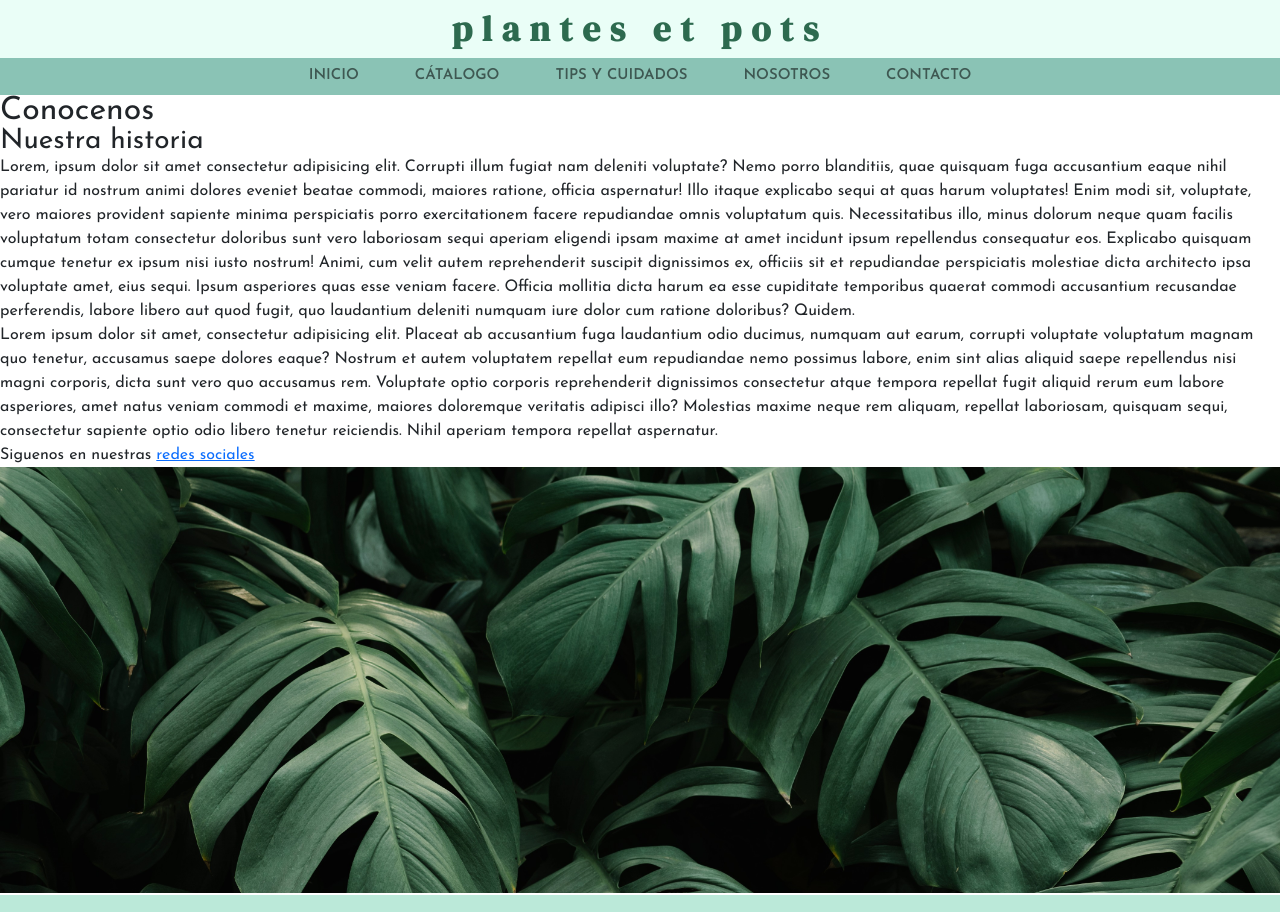
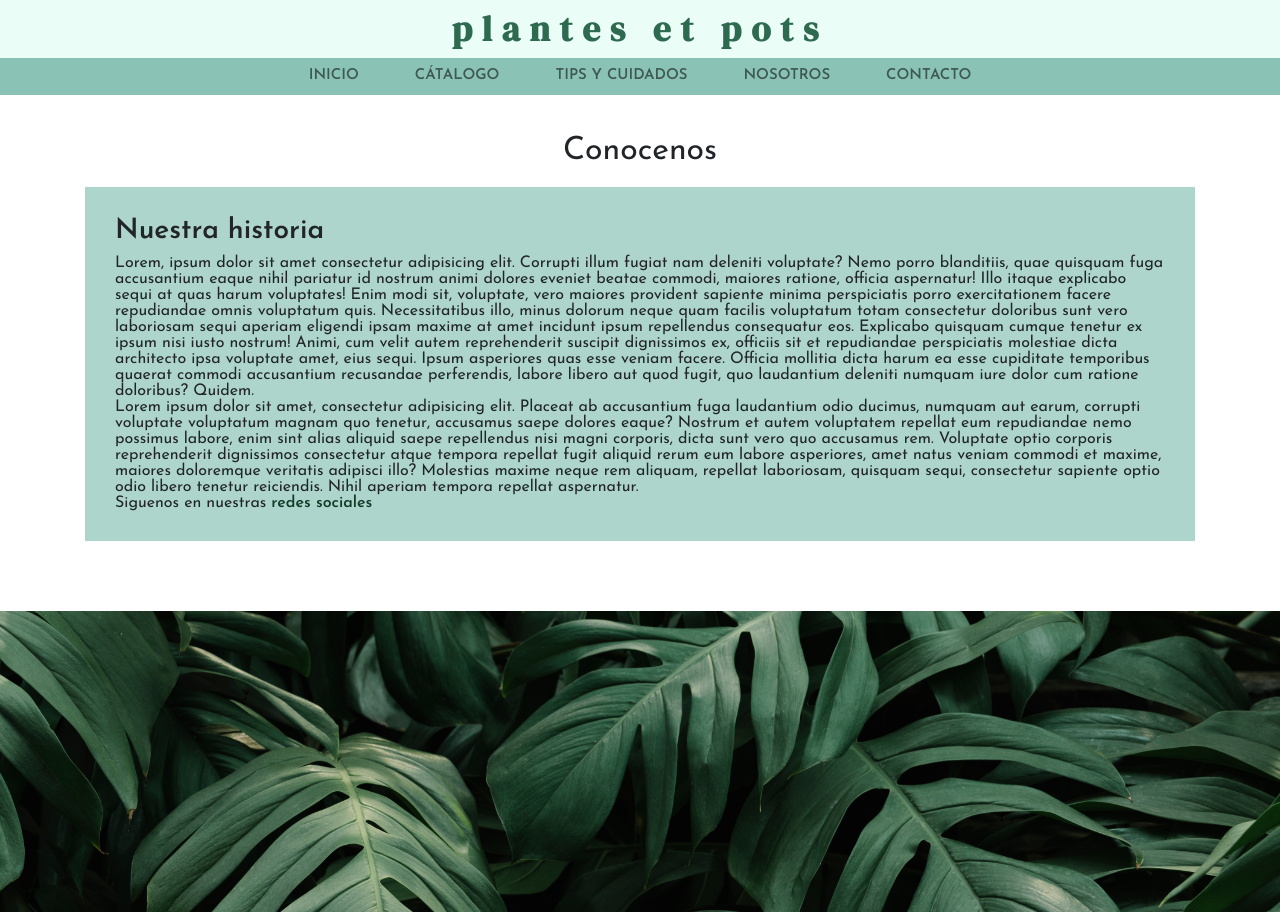
Before and after one commit to camyael/paginaCamilaVillaverde, a website: page pages/nosotros.html in a window 1280 px wide. Shown: the top 912 px of the page. Drawn offline with nearby package versions, Linux system fonts and the light colour scheme.

Commit message:
nosotros con sass

```diff
--- /dev/null
+++ b/scss/partials/_nosotros.scss
@@ -0,0 +1,31 @@
+@import '../base/base';
+
+main {
+    min-height: 100vh;
+    font-family: $font-general;
+    #nosotros {
+        h2 {
+            text-align: center;
+            padding: 20px;
+        }
+        div {
+            background-color: #8ac3b5b2;
+            padding: 30px;
+            h3 {
+                font-weight: 600;
+                margin-bottom: 10px;
+            }
+            p {
+                line-height: normal;
+                a {
+                    color: #163b2a;
+                    font-weight: 600;
+                    text-decoration: none;
+                }
+            }
+        }
+    }
+    .nosotros_medidas {
+        margin: 20px 85px 70px 85px;
+    }
+}
--- a/scss/style.scss
+++ b/scss/style.scss
@@ -41,4 +41,5 @@ img {
 @import 'partials/footer';
 @import 'partials/inicio';
 @import 'partials/catalogo';
-@import 'partials/cuidados'
+@import 'partials/cuidados';
+@import 'partials/nosotros'
```
Also changed, not shown: css/style.css.
